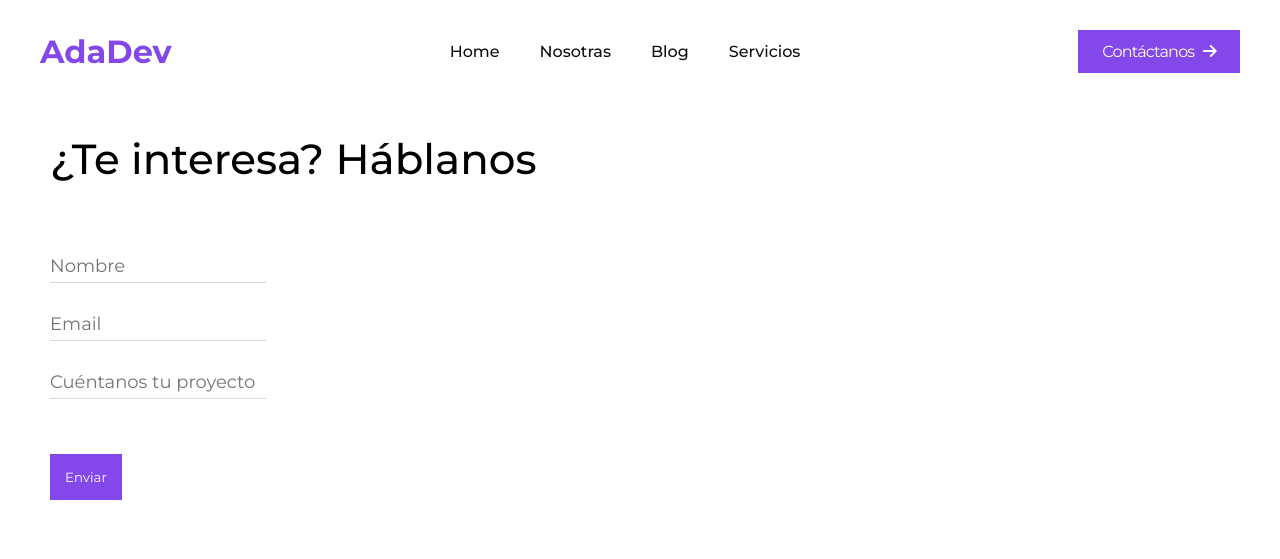
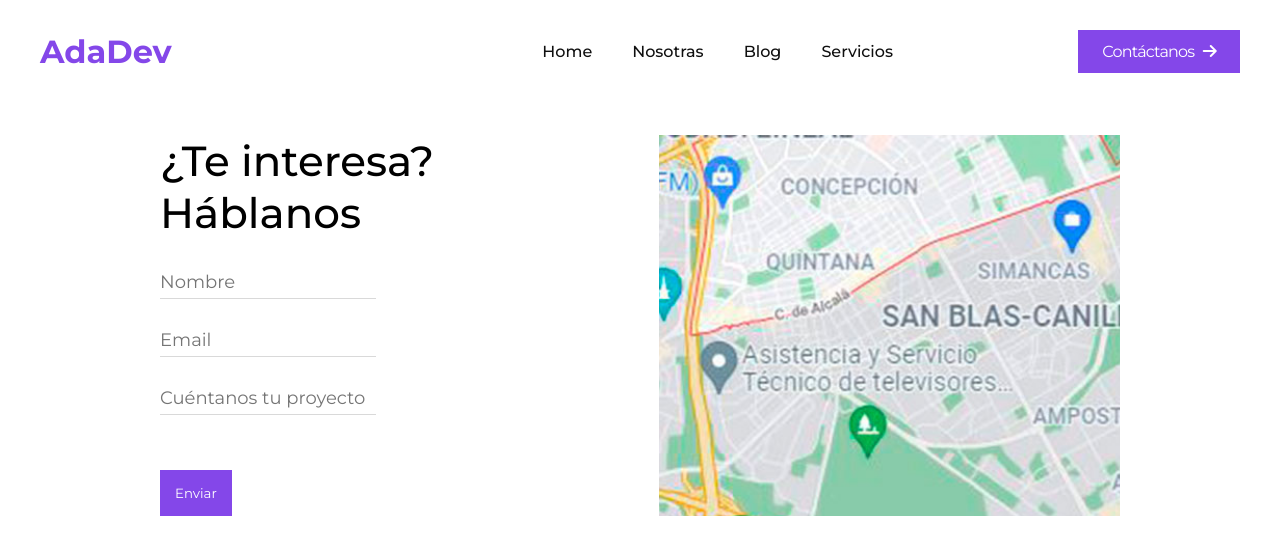
Before and after one commit to laiapozo/project-promo-48-module-1-team-3, a website built with Vite: page src/contact.html in a window 1280 px wide. Shown: the top 559 px of the page. Built offline with nearby package versions, Linux system fonts and the light colour scheme.

Commit message:
Contact desktop done

```diff
--- a/src/partials/form.html
+++ b/src/partials/form.html
@@ -1,11 +1,17 @@
 <section class="interest">
+  <div class="container-form">
     <h1 class="interest-title">¿Te interesa? Háblanos</h1>
-  <form class="interest-form" action="https://formspree.io/f/mdkawqwa" method="POST">
+    <form
+      class="interest-form"
+      action="https://formspree.io/f/mdkawqwa"
+      method="POST"
+    >
       <input type="text" name="name" placeholder="Nombre" />
       <input type="email" name="email" placeholder="Email" />
       <input type="text" name="comment" placeholder="Cuéntanos tu proyecto" />
       <button>Enviar</button>
     </form>
+  </div>
   <div class="container-img">
     <img src="./images/mapa.jpg" alt="Mapa con la ubicación de Ada Dev" />
   </div>
--- a/src/partials/header.html
+++ b/src/partials/header.html
@@ -1,6 +1,6 @@
 <header class="header">
   <h1 class="logo">AdaDev</h1>
-  <div class="menu-bars"><i class="fa-solid fa-bars"></i></div>
+  <a href="./contact.html"><div class="menu-bars"><i class="fa-solid fa-bars"></i></div></a>
   <nav class="nav">
     <ul class="nav-list">
       <li class="item"><a href="./index.html">Home</a></li>
--- a/src/scss/layout/_form.scss
+++ b/src/scss/layout/_form.scss
@@ -37,3 +37,49 @@
 .container-img img {
     width: 100%;
 }
+
+@media (min-width: 768px) {
+    .interest {
+        display: flex;
+        padding-top: 2rem;
+        padding-bottom: 2rem;
+        padding-left: 5rem;
+        padding-right: 5rem;
+    }
+
+    .interest-form {
+        padding: 0;
+    }
+
+    .interest-title {
+        padding: 0 2rem 2rem 0;
+    }
+
+    .container-img {
+        width: 70%;
+        overflow: hidden;
+    }
+
+    .container-img img {
+        transform: scale(6.5);
+    }
+}
+
+@media (min-width: 1024px) {
+    .interest {
+        display: flex;
+        padding-top: 2rem;
+        padding-bottom: 2rem;
+        padding-left: 10rem;
+        padding-right: 10rem;
+    }
+
+    .container-img {
+        width: 50%;
+        overflow: hidden;
+    }
+
+    .container-img img {
+        transform: scale(4.5);
+    }
+}
```
Lines whose indentation alone changed are shown as unchanged.
